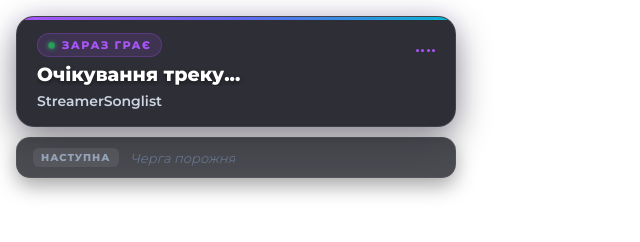
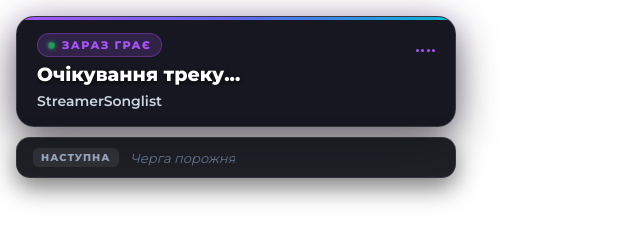
Before and after one commit to Woodborn1/songlist-overlay, a website: page public/index.html in a window 1280 px wide. Shown: the whole page, without its empty margins (0-640 px from the left). Drawn offline with Linux system fonts and the light colour scheme; no server answers.

Commit message:
Increase widget opacity and contrast for stream visibility

```diff
--- a/public/index.html
+++ b/public/index.html
@@ -36,13 +36,13 @@
     /* Main Now Playing Card */
     .card-now-playing {
       position: relative;
-      background: rgba(18, 18, 28, 0.88);
-      backdrop-filter: blur(16px);
-      -webkit-backdrop-filter: blur(16px);
+      background: rgba(14, 14, 24, 0.96);
+      backdrop-filter: blur(20px);
+      -webkit-backdrop-filter: blur(20px);
       border-radius: 18px;
       padding: 16px 20px;
-      border: 1px solid rgba(255, 255, 255, 0.1);
-      box-shadow: 0 12px 35px rgba(0, 0, 0, 0.45), 0 0 20px rgba(139, 92, 246, 0.15);
+      border: 1px solid rgba(255, 255, 255, 0.15);
+      box-shadow: 0 14px 40px rgba(0, 0, 0, 0.6), 0 0 25px rgba(139, 92, 246, 0.2);
       display: flex;
       flex-direction: column;
       gap: 6px;
@@ -74,10 +74,10 @@
       text-transform: uppercase;
       letter-spacing: 1.5px;
       color: #a855f7;
-      background: rgba(168, 85, 247, 0.14);
+      background: rgba(168, 85, 247, 0.18);
       padding: 4px 10px;
       border-radius: 20px;
-      border: 1px solid rgba(168, 85, 247, 0.25);
+      border: 1px solid rgba(168, 85, 247, 0.35);
     }
 
     .live-dot {
@@ -115,7 +115,7 @@
       white-space: nowrap;
       overflow: hidden;
       text-overflow: ellipsis;
-      text-shadow: 0 2px 4px rgba(0, 0, 0, 0.5);
+      text-shadow: 0 2px 4px rgba(0, 0, 0, 0.7);
       transition: opacity 0.25s ease;
     }
 
@@ -131,13 +131,13 @@
 
     /* Next Up Card */
     .card-next {
-      background: rgba(15, 15, 24, 0.75);
-      backdrop-filter: blur(12px);
-      -webkit-backdrop-filter: blur(12px);
+      background: rgba(12, 12, 20, 0.92);
+      backdrop-filter: blur(16px);
+      -webkit-backdrop-filter: blur(16px);
       border-radius: 14px;
       padding: 10px 16px;
-      border: 1px solid rgba(255, 255, 255, 0.06);
-      box-shadow: 0 8px 20px rgba(0, 0, 0, 0.35);
+      border: 1px solid rgba(255, 255, 255, 0.1);
+      box-shadow: 0 10px 25px rgba(0, 0, 0, 0.5);
       display: flex;
       align-items: center;
       gap: 12px;
```
